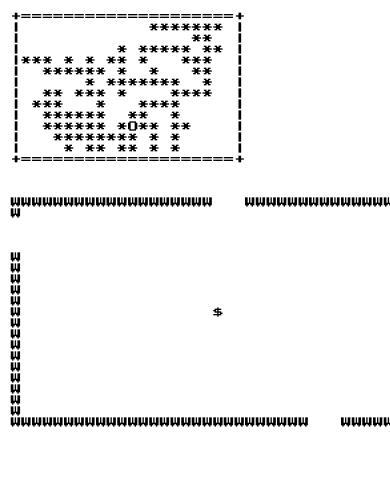
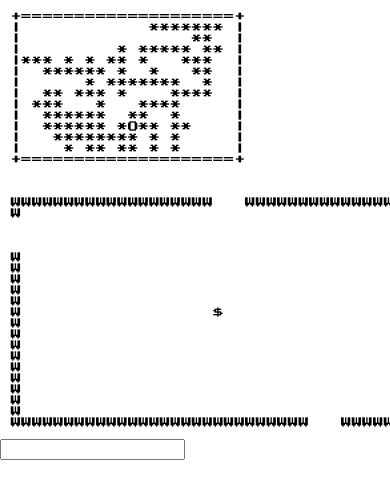
Before and after one commit to tylerbonnell/ASCII-Roguelike, a plain HTML site: page index.html in a window 390 px wide. Shown: the top 498 px of the page. Drawn offline with Linux system fonts and the light colour scheme.

Commit message:
test for mobile

```diff
--- a/index.html
+++ b/index.html
@@ -20,5 +20,6 @@
   <body>
     <pre id="map"></pre>
     <pre id="game-area"></pre>
+    <input type="text" id="input"></input>
   </body>
 </html>
```
